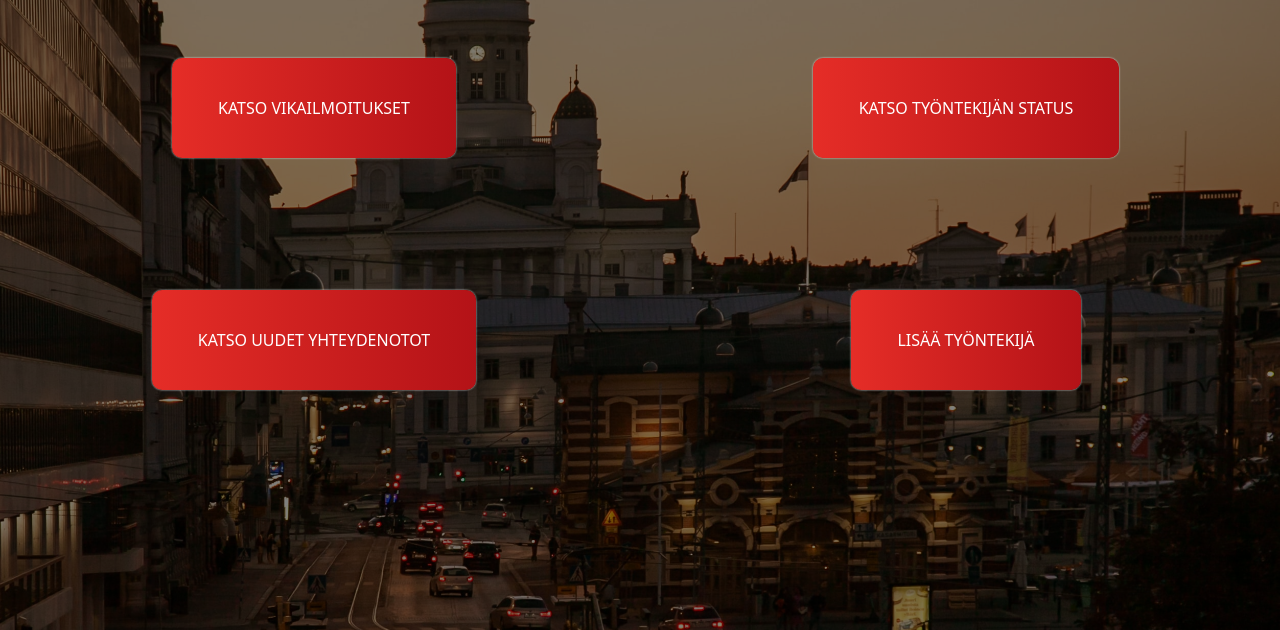
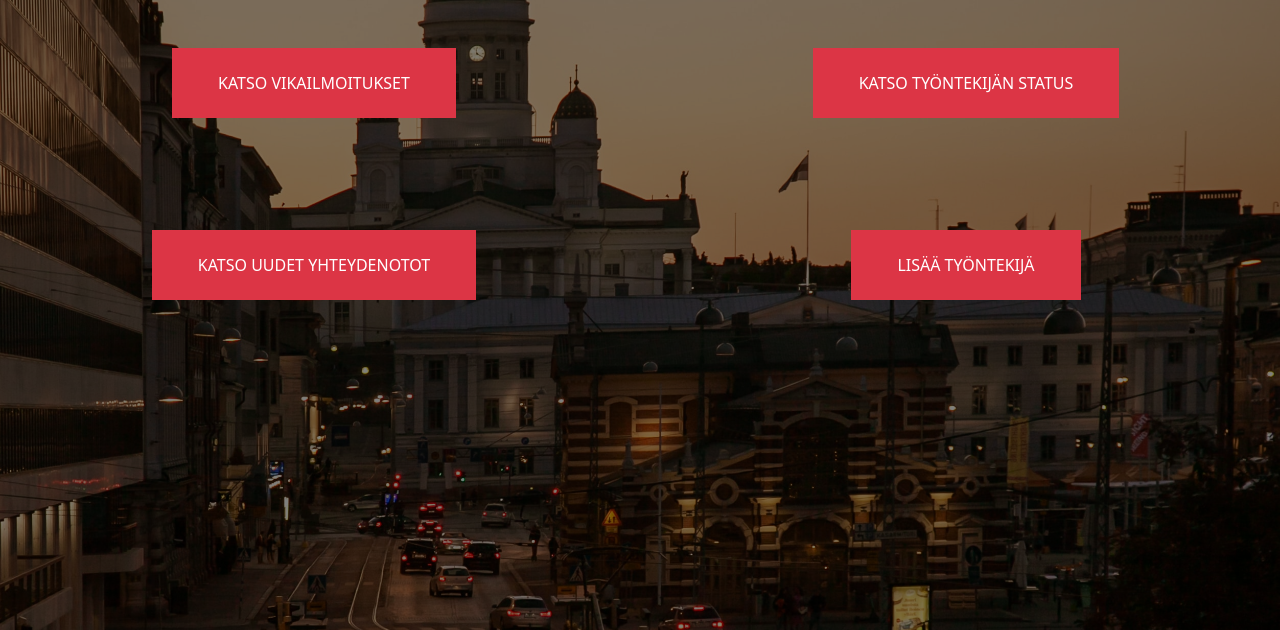
Before and after one commit to piispa24/kiinteistohuolto, a PHP site: page /tyonjohtoApp.php in a window 1280 px wide. Shown: the part 144-774 px from the top of the page. Run offline with PHP 8.4, Linux system fonts and the light colour scheme; the visitor is signed in with stand-in values (Sample User, id 1); some libraries are stand-ins or nearby versions.

Commit message:
lisää ulkoasua

```diff
--- a/asukaskirjautuminen.php
+++ b/asukaskirjautuminen.php
@@ -7,6 +7,9 @@ ini_set('display_startup_errors', 1);
 error_reporting(E_ALL);
 ?>
 
+
+
+<div class="container-fluid p-0 container-paneeli">
 <?php
 if(isset($_POST['submit'])) {
     $asukassposti = $_POST['email'];
@@ -36,8 +39,6 @@ if(isset($_SESSION['sposti'])) {
     header("location: index.php");
 }
 ?>
-
-<div class="container-fluid p-0 container-paneeli">
 <div id="kirjautuminenBg" class="container-fluid bg-light col-sm-6 p-5 login">
     <h1>Asukkaan kirjautuminen</h1>
     <form method="POST" action="asukaskirjautuminen.php">
--- a/isankirjautuminen.php
+++ b/isankirjautuminen.php
@@ -6,6 +6,7 @@ ini_set('display_startup_errors', 1);
 error_reporting(E_ALL);
 ?>
 
+<div class="container-fluid p-0 container-paneeli">
     <?php
     if(isset($_POST['submit'])) {
         $isannoitsijasposti = $_POST['email'];
@@ -35,9 +36,6 @@ if(isset($_SESSION['isannsposti'])) {
         header("location: index.php");
     }
     ?>
-
-
-<div class="container-fluid p-0 container-paneeli">
     <div id="kirjautuminenBg" class="container-fluid bg-light col-sm-6 p-5 login">
         <h1>Isännöitsijän kirjautuminen</h1>
             <form method="POST" action="isankirjautuminen.php">
--- a/isannoitsijaApp.php
+++ b/isannoitsijaApp.php
@@ -20,13 +20,13 @@ if(!isset($_SESSION['isannsposti'])){
       <div class="row">
         <div class="col-sm-6 p-5 tyontekijaRivi">
           <p>
-            <a class="underline btn btn-grad" href="vikailmoitusSivuIsann.php">Tee vikailmoitus</a>
+            <a class="underline btn btn-danger btn-large" href="vikailmoitusSivuIsann.php">Tee vikailmoitus</a>
           </p>
       </div>
 
         <div class="col-sm-6 p-5 tyontekijaRivi">
           <p>
-            <a class="underline btn btn-grad" href="asukasRekisterointi.php">Lisää asukas</a>
+            <a class="underline btn btn-danger btn-large" href="asukasRekisterointi.php">Lisää asukas</a>
           </p>
         </div>
     </div>
--- a/kirjautuminen.php
+++ b/kirjautuminen.php
@@ -7,6 +7,8 @@ ini_set('display_startup_errors', 1);
 error_reporting(E_ALL);
 ?>
 
+
+<div class="container-fluid p-0 container-paneeli">
     <?php
     if(isset($_POST['submit'])) {
         $tyontekijasposti = $_POST['email'];
@@ -35,8 +37,6 @@ if(isset($_SESSION['email'])) {
         header("location: index.php");
     }
     ?>
-
-<div class="container-fluid p-0 container-paneeli">
     <div id="kirjautuminenBg" class="container-fluid bg-light col-sm-6 p-5 login">
         <h1>Työntekijän kirjautuminen</h1>
             <form method="POST" action="kirjautuminen.php">
--- a/styles/style.css
+++ b/styles/style.css
@@ -244,7 +244,7 @@ body {
 }
 /* Yhteydenotto Sivu ja kirjautumissivu*/
 #yhteysNimi, #yhteysEmail, #yhteysPuhelinnro, #yhteysOtsikko, #yhteysAsia, #vikaAsia, #vikaOtsikko, #kirjautuminenPsw, #kirjautuminenEmail {
-  border: 3px solid lightgreen !important;
+  border: 3px solid rgb(0, 0, 0) !important;
   border-radius: 20px;
   padding: 10px;
 }
@@ -262,7 +262,7 @@ body {
 
 .inputBg{
   border-radius: 30px !important;
-  border: 3px solid lightgreen !important;
+  border: 3px solid rgb(194, 62, 73) !important;
 }
 
 body {
--- a/tyokirjautuminen.php
+++ b/tyokirjautuminen.php
@@ -6,6 +6,8 @@ ini_set('display_errors', 1);
 ini_set('display_startup_errors', 1);
 error_reporting(E_ALL);
 ?>
+
+<div class="container-fluid p-0 container-paneeli">
 
     <?php
     if(isset($_POST['submit'])) {
@@ -36,8 +38,6 @@ if(isset($_SESSION['tyojohtoemail'])) {
         header("location: index.php");
     }
     ?>
-
-<div class="container-fluid p-0 container-paneeli">
     <div id="kirjautuminenBg" class="container-fluid bg-light col-sm-6 p-5 login">
     <h1>Työnjohdon kirjautuminen</h1>
         <form method="POST" action="tyokirjautuminen.php">
--- a/tyonjohtoApp.php
+++ b/tyonjohtoApp.php
@@ -11,18 +11,18 @@ if(!isset($_SESSION['tyojohtoemail'])){
 
   <div class="row">
     <div class="col-sm-6 p-5 tyontekijaRivi">
-      <p><a class="underline btn btn-grad" href="tyonjohtoVikalistaus.php">Katso vikailmoitukset</a></p>
+      <p><a class="underline btn btn-danger btn-large" href="tyonjohtoVikalistaus.php">Katso vikailmoitukset</a></p>
     </div>
     <div class="col-sm-6 p-5 tyontekijaRivi">
-      <p><a class="underline btn btn-grad" href="tyontekijaStatus.php">Katso työntekijän status</a></p>
+      <p><a class="underline btn btn-danger btn-large" href="tyontekijaStatus.php">Katso työntekijän status</a></p>
     </div>
   </div>
   <div class="row tyontekijaRivi">
   <div class="col-sm-6 p-5 tyontekijaRivi">
-      <p><a class="underline btn btn-grad" href="katsoYhteydenotto.php">Katso uudet yhteydenotot</a></p>
+      <p><a class="underline btn btn-danger btn-large" href="katsoYhteydenotto.php">Katso uudet yhteydenotot</a></p>
     </div>
     <div class="col-sm-6 p-5 tyontekijaRivi">
-      <p><a class="underline btn btn-grad" href="tyontekijaRekisterointi.php">Lisää työntekijä</a></p>
+      <p><a class="underline btn btn-danger btn-large" href="tyontekijaRekisterointi.php">Lisää työntekijä</a></p>
     </div>
   </div>
   </div>
--- a/tyontekijaApp.php
+++ b/tyontekijaApp.php
@@ -10,11 +10,11 @@ if(!isset($_SESSION['email'])){
   <div class="container">
     <div class="row">
         <div class="col-sm-6 p-5 tyontekijaRivi">
-          <p><a class="underline btn btn-grad" href="vikailmoitusListaus.php">Katso vikailmoitukset</a></p>
+          <p><a class="underline btn btn-danger btn-large" href="vikailmoitusListaus.php">Katso vikailmoitukset</a></p>
         </div>
 
         <div class="col-sm-6 p-5 tyontekijaRivi">
-          <p><a class="underline btn btn-grad" href="#####">Katso omat työtehtävät</a></p>
+          <p><a class="underline btn btn-danger btn-large" href="#####">Katso omat työtehtävät</a></p>
         </div>
     </div>
   </div>
--- a/vikailmoitusApp.php
+++ b/vikailmoitusApp.php
@@ -19,11 +19,11 @@ if(!isset($_SESSION['sposti'])){
 
   <div class="row">
       <div class="col-sm-6 p-5 tyontekijaRivi">
-        <p><a class="underline btn btn-grad" href="vikailmoitusSivu.php">Tee vikailmoitus</a></p>
+        <p><a class="underline btn btn-danger btn-large" href="vikailmoitusSivu.php">Tee vikailmoitus</a></p>
       </div>
 
       <div class="col-sm-6 p-5 tyontekijaRivi">
-        <p><a class="underline btn btn-grad" href="#######">Katso omat tiedot</a></p>
+        <p><a class="underline btn btn-danger btn-large" href="#######">Katso omat tiedot</a></p>
       </div>
   </div>
   </div>
```
Lines whose indentation alone changed are shown as unchanged.
